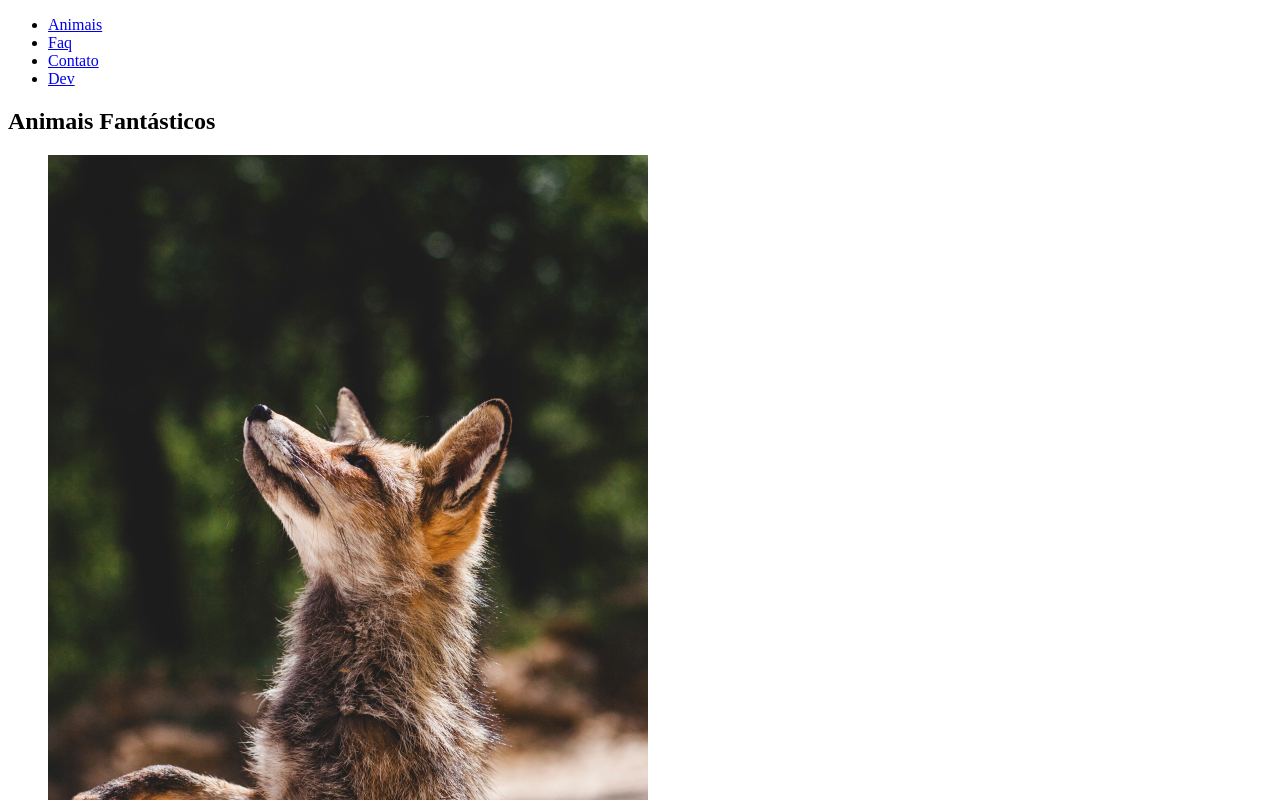
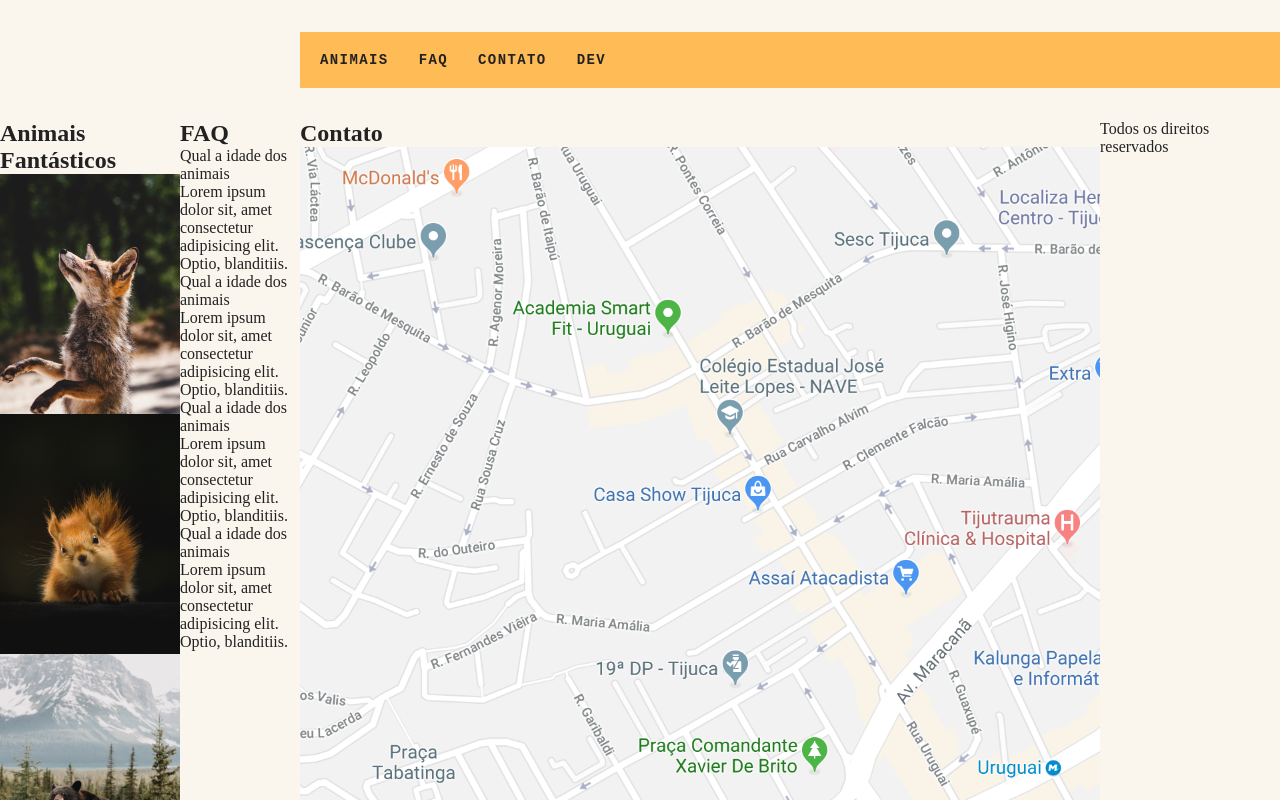
Before and after one commit to dafinysouza/fantastic-beasts, a plain HTML site: page index.html in a window 1280 px wide. Shown: the top 800 px of the page. Drawn offline with Linux system fonts and the light colour scheme.

Commit message:
Adicionando estilo

```diff
--- a/css/style.css
+++ b/css/style.css
@@ -0,0 +1,47 @@
+body, h1, h2, ul, li, p, dd, dt, dl {
+    margin: 0px;
+    padding: 0px;
+}
+
+img {
+    display: block;
+    max-width: 100%;
+}
+
+ul {
+    list-style: none;
+}
+
+body {
+    background: #faf6ed;
+    color: #222;
+    -webkit-font-smoothing: antialiased;
+    display: grid;
+    grid-template-columns: 1fr 120px minmax(300px, 800px) 1fr;
+}
+
+.menu {
+    grid-column: 3 / 5;
+    margin-top: 2rem;
+    margin-bottom: 2rem;
+    background: #fb5;
+}
+
+.menu ul {
+    display: flex;
+    flex-wrap: wrap;
+    padding: 10px;
+}
+
+.menu li a {
+    display: block;
+    padding: 10px;
+    margin-right: 10px;
+    color: #222;
+    text-decoration: none;
+    font-family: 'IBM Plex Mono', monospace;
+    font-weight: bold;
+    text-transform: uppercase;
+    font-size: 0.875rem;
+    letter-spacing: .1em;
+}
--- a/index.html
+++ b/index.html
@@ -10,7 +10,7 @@
 </head>
 
 <body>
-  <nav>
+  <nav class="menu">
     <ul>
       <li><a href="#animais">Animais</a></li>
       <li><a href="#faq">Faq</a></li>
```
